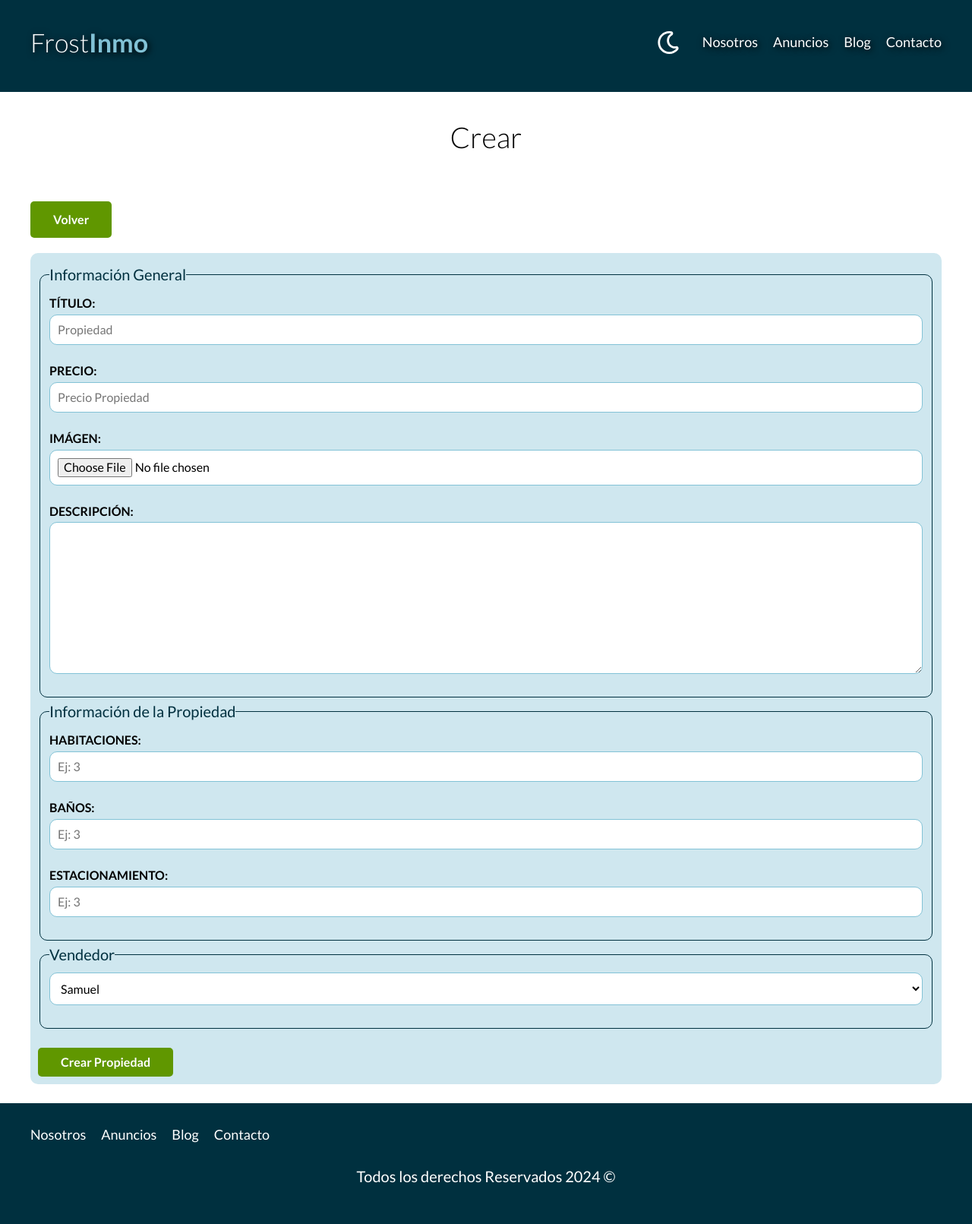
After one commit to SamuelFriasNieto/FrostInmo, a PHP site: page /admin/propiedades/crear.php in a window 1280 px wide. The commit adds this page. Shown: the whole page at 76% size. Run offline with PHP 8.4, Linux system fonts and the light colour scheme.

Commit message:
Creación de formulario de venta

```diff
--- /dev/null
+++ b/admin/propiedades/crear.php
@@ -0,0 +1,59 @@
+<?php
+  require '../../includes/funciones.php';
+  incluirTemplate('header');
+?>
+
+    <main class="contenedor seccion">
+
+        <h1>Crear</h1>
+
+        <a href="/frostinmo/admin" class="boton boton-verde">Volver</a>
+
+        <form action="" class="formulario">
+            <fieldset>
+                <legend>Información General</legend>
+
+                <label for="titulo">Título:</label>
+                <input type="text" name="" id="titulo" placeholder="Propiedad">
+
+                <label for="precio">Precio:</label>
+                <input type="text" name="" id="precio" placeholder="Precio Propiedad">
+
+                <label for="imagen">Imágen:</label>
+                <input type="file" name="" id="imagen" accept="image/jpeg, image/png" placeholder="Imágen Propiedad">
+
+                <label for="descripcion">Descripción:</label>
+                <textarea name="" id="descripcion"></textarea>
+            </fieldset>
+
+            <fieldset>
+                <legend>Información de la Propiedad</legend>
+
+                <label for="habitaciones">Habitaciones:</label>
+                <input type="number" name="" id="habitaciones" placeholder="Ej: 3" min="1" max="9" >
+
+                <label for="wc">Baños:</label>
+                <input type="number" name="" id="wc" placeholder="Ej: 3" min="1" max="9" >
+
+                <label for="estacionamiento">Estacionamiento:</label>
+                <input type="number" name="" id="estacionamiento" placeholder="Ej: 3" min="1" max="9" >
+            </fieldset>
+
+            <fieldset>
+                <legend>Vendedor</legend>
+
+                <select name="" id="">
+                    <option value="1">Samuel</option>
+                    <option value="2">Helena</option>
+                </select>
+            </fieldset>
+
+            <input type="submit" name="" id="" value="Crear Propiedad" class="boton boton-verde">
+
+        </form>
+
+    </main>
+
+    <?php
+  incluirTemplate('footer');
+?>
--- a/includes/templates/footer.php
+++ b/includes/templates/footer.php
@@ -12,6 +12,6 @@
       <p class="copyright">Todos los derechos Reservados <?php echo date('Y'); ?> &copy;</p>
     </footer>
 
-    <script src="build/js/bundle.min.js"></script>
+    <script src="/frostinmo/build/js/bundle.min.js"></script>
   </body>
 </html>
--- a/includes/templates/header.php
+++ b/includes/templates/header.php
@@ -15,11 +15,11 @@
           >
 
           <div class="mobile-menu">
-            <img src="build/img/barras.svg" alt="Icono hamburguesa">
+            <img src="/frostinmo/build/img/barras.svg" alt="Icono hamburguesa">
           </div>
 
           <div class="derecha">
-            <img class="dark-mode" src="build/img/dark-mode.svg" alt="dark mode">
+            <img class="dark-mode" src="/frostinmo/build/img/dark-mode.svg" alt="dark mode">
             <nav class="navegacion">
               <a href="nosotros.php">Nosotros</a>
               <a href="anuncios.php">Anuncios</a>
--- a/src/scss/base/_darkMode.scss
+++ b/src/scss/base/_darkMode.scss
@@ -11,6 +11,10 @@
     }
 
     p {
+        color: $blanco;
+    }
+
+    .boton {
         color: $blanco;
     }
 
@@ -58,5 +62,13 @@
         select {
             background-color: lighten($color: $azul, $amount: 10);
         }
+
+        fieldset {
+            border: 1px solid lighten($color: $azul, $amount: 10);
+
+            legend {
+                color:lighten($color: $azul, $amount: 10);
+            }
+        }
     }
 }
--- a/src/scss/base/_mixins.scss
+++ b/src/scss/base/_mixins.scss
@@ -27,7 +27,7 @@
     font-weight: $bold;
     text-decoration: none;
     padding: 1rem 3rem;text-align: center;
-    margin-top: $separacion / 2;
+    margin-top: calc($separacion/2);
     display: $display;
     border-radius: .5rem;
     transition: background-color .25s ease;
--- a/src/scss/layout/_footer.scss
+++ b/src/scss/layout/_footer.scss
@@ -1,10 +1,10 @@
 .footer {
     background-color: $azulOscuro;
-    padding: $separacion / 2 0;
+    padding: calc($separacion/2) 0;
     margin-bottom: 0;
 
     .contenido-footer {
-        padding-top: $separacion / 2;
+        padding-top: calc($separacion/2);
     }
 
     .navegacion {
--- a/src/scss/layout/_formularios.scss
+++ b/src/scss/layout/_formularios.scss
@@ -1,4 +1,5 @@
 .formulario {
+    margin-top: 2rem;
     background-color: lighten($azul, 20);
     border-radius: 1rem;
     padding: 1rem;
```
Also changed, not shown: admin/index.php (added, +14 -0 lines), admin/propiedades/actualizar.php (added, +12 -0 lines), admin/propiedades/borrar.php (added, +12 -0 lines), build/css/app.css, 1 other file.
